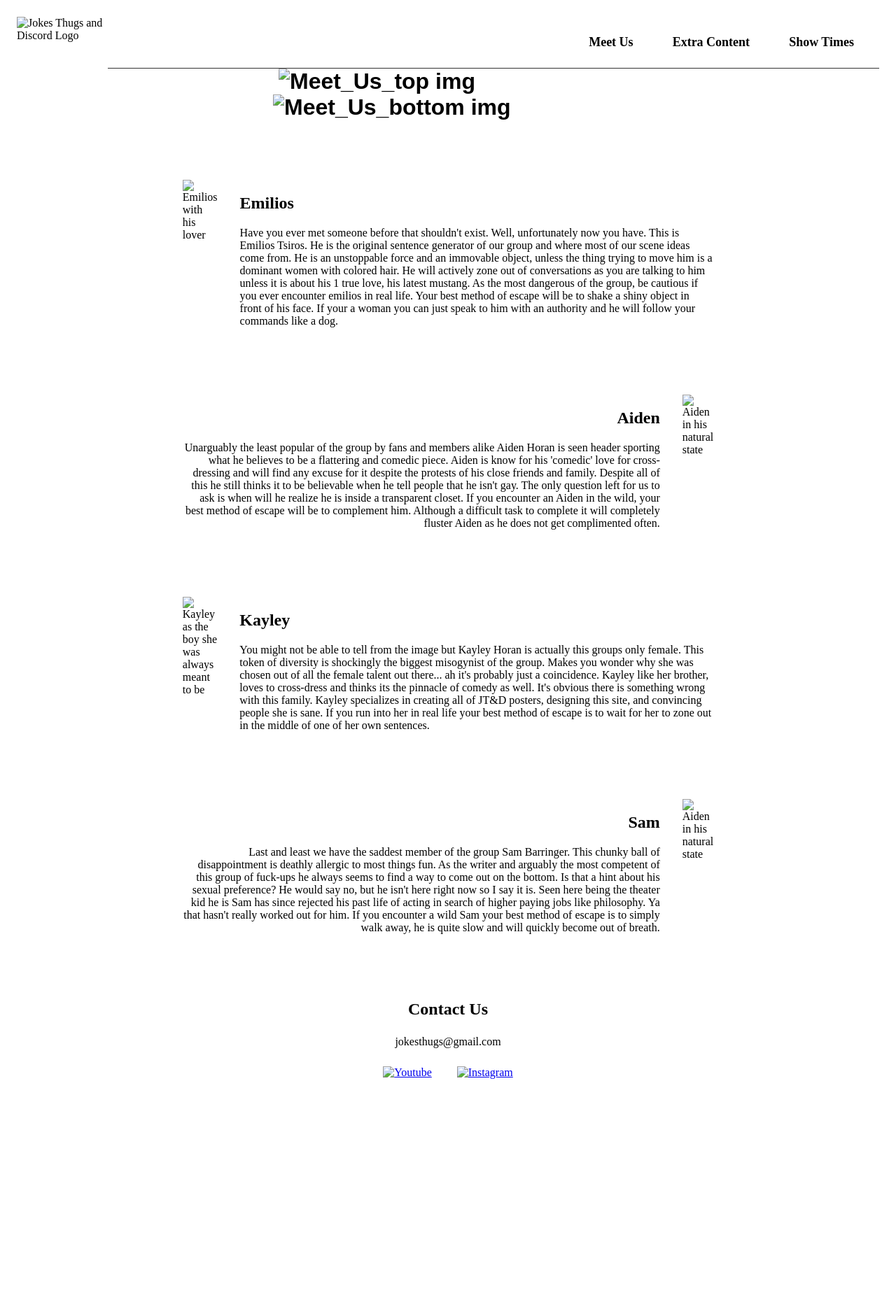
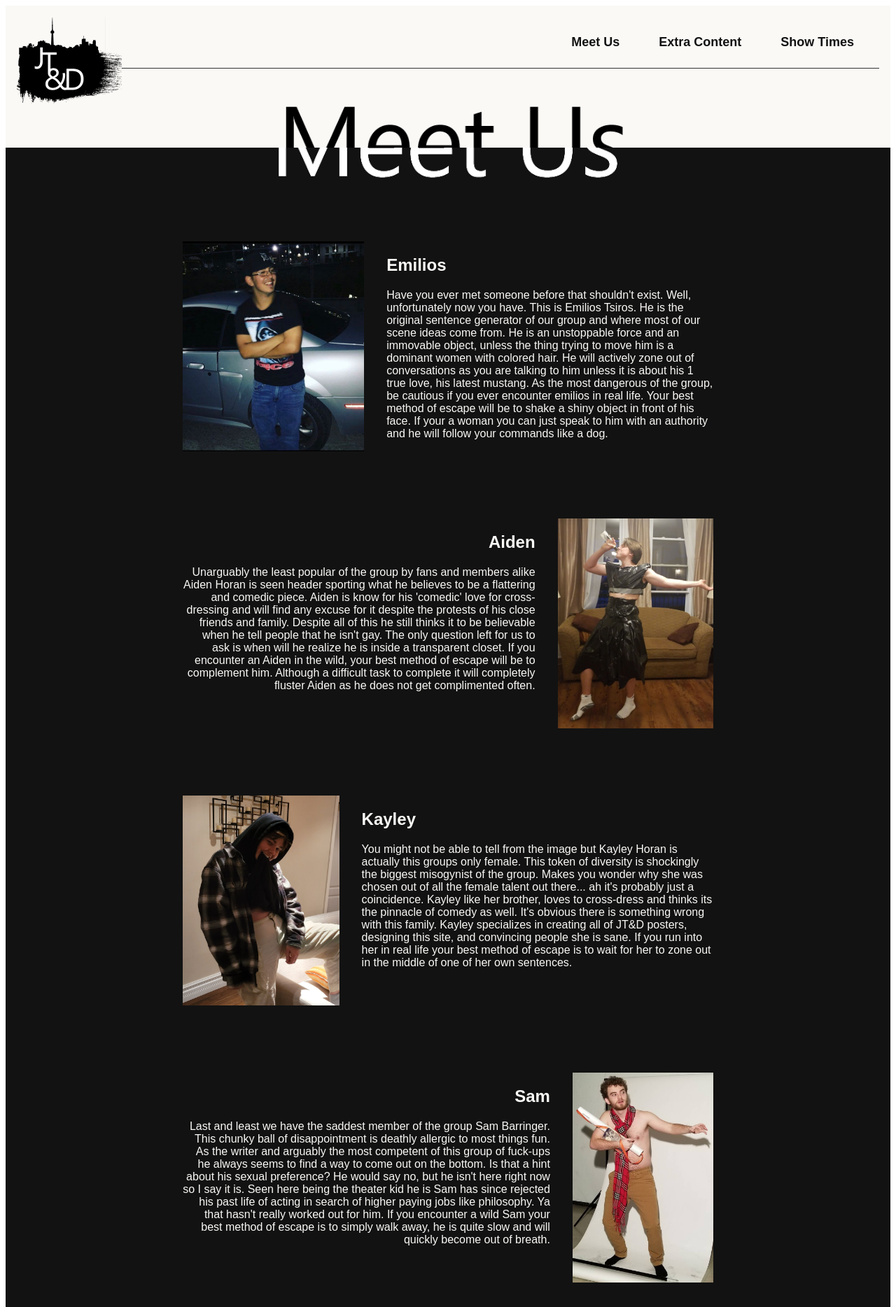
Before and after one commit to aidenhoran11/JokesThugsAndDiscord, a plain HTML site: page Meet_Us/MEET_US.html in a window 1280 px wide. Shown: the top 1868 px of the page at 70% size. Before the commit the page ends 1567 px from the top, so only its background shows below. Drawn offline with Linux system fonts and the light colour scheme; files that its build step writes are made by us from their sources.

Commit message:
Updated the paths in the files

```diff
--- a/Extra_Content/EXTRA_CONTENT.css
+++ b/Extra_Content/EXTRA_CONTENT.css
@@ -1,3 +1,5 @@
+@import "./../JT&D.css";
+
 .event-register-btn {
     display: block;
     background-color: var(--sc);
--- a/Meet_Us/MEET_US.css
+++ b/Meet_Us/MEET_US.css
@@ -1,4 +1,4 @@
-@import "./JT&D.css";
+@import "./../JT&D.css";
 
 main {
     display: flex;
--- a/Meet_Us/MEET_US.html
+++ b/Meet_Us/MEET_US.html
@@ -4,17 +4,17 @@
     <meta charset="UTF-8">
     <meta name="viewport" content="width=device-width, initial-scale=1.0">
     <title>Meet Us</title>
-    <link href="./FOOTER_HEADER.css" rel="stylesheet">
+    <link href="./../FOOTER_HEADER.css" rel="stylesheet">
     <link rel="stylesheet" href="MEET_US.css">
 </head>
 <body>
     <header>
         <div class="header-content">
-            <img src="./JT&D_images\JTD_Logo_transparent.png" alt="Jokes Thugs and Discord Logo" class="header-img">
+            <img src="./../JT&D_images\JTD_Logo_transparent.png" alt="Jokes Thugs and Discord Logo" class="header-img">
             <nav>
-                <a href="./SHOW_TIMES.html" class="nav-link">Show Times </a>
-                <a href="./EXTRA_CONTENT.html" class="nav-link">Extra Content</a>
-                <a href="./MEET_US.html" class="nav-link">Meet Us</a>
+                <a href="./../Show_Times/SHOW_TIMES.html" class="nav-link">Show Times </a>
+                <a href="./../Extra_Content/EXTRA_CONTENT.html" class="nav-link">Extra Content</a>
+                <a href="./../Meet_Us/MEET_US.html" class="nav-link">Meet Us</a>
             </nav>
             <div class="hamburger" onclick="toggleMenu()">
                 &#9776;
@@ -24,9 +24,9 @@
             <button class="exit-btn" onclick="toggleMenu()">&#10005;</button>
             <!-- Add your menu items here -->
             <nav>
-                <a href="./SHOW_TIMES.html" class="nav-link">Show Times </a>
-                <a href="./EXTRA_CONTENT.html" class="nav-link">Extra Content</a>
-                <a href="./MEET_US.html" class="nav-link">Meet Us</a>
+                <a href="./../Show_Times/SHOW_TIMES.html" class="nav-link">Show Times </a>
+                <a href="./../Extra_Content/EXTRA_CONTENT.html" class="nav-link">Extra Content</a>
+                <a href="./../Meet_Us/MEET_US.html" class="nav-link">Meet Us</a>
             </nav>
         </div>
     </header>
@@ -35,14 +35,14 @@
         <h1>
             <!-- clean up code on this title in css doc-->
             <div id="header-top-text">
-                <img src="./JT&D_images/Meet_Us_top.png" alt="Meet_Us_top img">
+                <img src="./../JT&D_images/Meet_Us_top.png" alt="Meet_Us_top img">
             </div>
             <div id="header-bottom-text">
-                <img src="./JT&D_images/Meet_Us_bottom.png" alt="Meet_Us_bottom img">
+                <img src="./../JT&D_images/Meet_Us_bottom.png" alt="Meet_Us_bottom img">
             </div>
         </h1>
         <section class="info-block-left">
-            <img src="./JT&D_images/Emilios_car.jpg" alt="Emilios with his lover">
+            <img src="./../JT&D_images/Emilios_car.jpg" alt="Emilios with his lover">
             <div class="info-text" onclick="showPopup(1)">
                 <h2>
                     Emilios
@@ -63,7 +63,7 @@
         </section>
         <!-- <img src="./JT&D_images/Aiden_Emilios.jpg" alt="Emilios and Aiden"> -->
         <section class="info-block-right">
-            <img src="./JT&D_images/aiden_dress.jpg" alt="Aiden in his natural state">
+            <img src="./../JT&D_images/aiden_dress.jpg" alt="Aiden in his natural state">
             <div class="info-text" onclick="showPopup(1)">
                 <h2>
                     Aiden
@@ -84,7 +84,7 @@
         </section>
 
         <section class="info-block-left">
-            <img src="./JT&D_images/fuckboy_kayley.jpg" alt="Kayley as the boy she was always meant to be">
+            <img src="./../JT&D_images/fuckboy_kayley.jpg" alt="Kayley as the boy she was always meant to be">
             <div class="info-text" onclick="showPopup(1)">
                 <h2>
                     Kayley
@@ -105,7 +105,7 @@
         </section>
         <!-- <img src="./JT&D_images/Aiden_Emilios.jpg" alt="Emilios and Aiden"> -->
         <section class="info-block-right">
-            <img src="./JT&D_images/theatre_Sam.jpg" alt="Aiden in his natural state">
+            <img src="./../JT&D_images/theatre_Sam.jpg" alt="Aiden in his natural state">
             <div class="info-text" onclick="showPopup(1)">
                 <h2>
                     Sam
@@ -132,14 +132,14 @@
             <p>jokesthugs@gmail.com</p>
             <div class="social-icons">
                 <!-- Add links to your social media profiles -->
-                <a href="https://www.youtube.com/channel/UCa_lLuQv88hrLndszEn-yQA"><img src="./JT&D_images/Images/yt_icon_mono_light.png" alt="Youtube"></a>
-                <a href="https://www.instagram.com/jokes_thugs_and_discord/"><img src="./JT&D_images/Images/Instagram_Glyph_Black.png" alt="Instagram"></a>
+                <a href="https://www.youtube.com/channel/UCa_lLuQv88hrLndszEn-yQA"><img src="./../JT&D_images/Images/yt_icon_mono_light.png" alt="Youtube"></a>
+                <a href="https://www.instagram.com/jokes_thugs_and_discord/"><img src="./../JT&D_images/Images/Instagram_Glyph_Black.png" alt="Instagram"></a>
                 <!-- ... add more logos as needed -->
             </div>
         </div>
     </footer>
 
     <script src="./MEET_US.js"></script>
-    <script src="./FOOTER_HEADER.js"></script>
+    <script src="./../FOOTER_HEADER.js"></script>
 </body>
 </html>
--- a/Show_Times/SHOW_TIMES.css
+++ b/Show_Times/SHOW_TIMES.css
@@ -1,4 +1,4 @@
-@import "./JT&D.css";
+@import "./../JT&D.css";
 
 main{
     background-color: var(--mc);
```
Also changed, not shown: Extra_Content/EXTRA_CONTENT.html (+13 -13 lines), Show_Times/SHOW_TIMES.html (+14 -14 lines).
